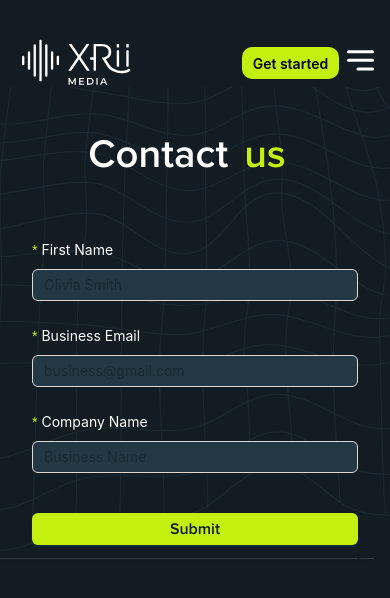
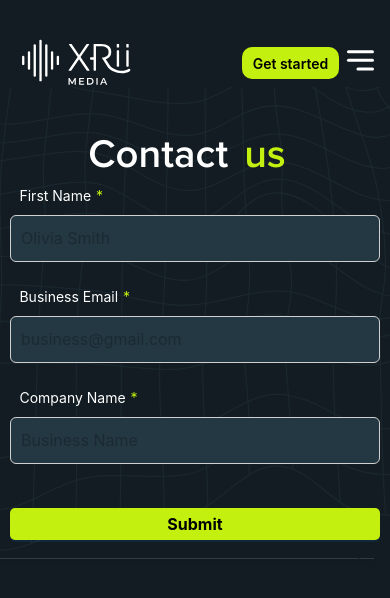
Before and after one commit to olenakorol1708/my-react-app, a React (Vite) app: page /register in a window 390 px wide. Shown: the top 598 px of the page. Built offline with nearby package versions, Linux system fonts and the light colour scheme.

Commit message:
deleted desktop and mobile components for registration form

```diff
--- a/src/Pages/RegisterForm/DesktopForm/DesktopForm.tsx
+++ /dev/null
@@ -1,54 +0,0 @@
-import React, { useState } from 'react';
-import { Form } from 'antd';
-import SubmitButton from '../SubmitButton/SubmitButton';
-import FormField from '../FormField/FormField';
-import '../MobileForm/style.scss';
-
-type LayoutType = Parameters<typeof Form>[0]['layout'];
-
-const DesktopForm: React.FC<{
-  formFields: any[];
-  formData: any;
-  handleInputChange: any;
-  onFinish: any;
-  loading: boolean;
-}> = ({ formFields, formData, handleInputChange, onFinish, loading }) => {
-  const [form] = Form.useForm();
-  const [formLayout, setFormLayout] = useState<LayoutType>('horizontal');
-
-  const onFormLayoutChange = ({ layout }: { layout: LayoutType }) => {
-    setFormLayout(layout);
-  };
-
-  return (
-    <div className="form-desktop">
-      <Form
-        onFinish={onFinish}
-        className="form-container-desktop"
-        layout={formLayout}
-        form={form}
-        initialValues={{ layout: formLayout }}
-        onValuesChange={onFormLayoutChange}
-        style={{ maxWidth: formLayout === 'inline' ? 'none' : 600 }}
-      >
-        {formFields.map(field => (
-          <FormField
-            key={field.name}
-            label={field.label}
-            name={field.name}
-            value={formData[field.name]}
-            handleChange={handleInputChange}
-            placeholder={field.placeholder}
-            rules={field.rules}
-            isMobile={false}
-          />
-        ))}
-        <Form.Item>
-          <SubmitButton loading={loading} />
-        </Form.Item>
-      </Form>
-    </div>
-  );
-};
-
-export default DesktopForm;
--- a/src/Pages/RegisterForm/FormField/FormField.tsx
+++ b/src/Pages/RegisterForm/FormField/FormField.tsx
@@ -1,15 +1,28 @@
 import React from 'react';
 import { Form, Input } from 'antd';
 
-const FormField: React.FC<{
+type FormFieldProps = {
   label: string;
-  name: string;
+  name: 'firstName' | 'businessEmail' | 'companyName';
   value: any;
-  handleChange: (e: React.ChangeEvent<HTMLInputElement>, field: string) => void;
+  handleChange: (
+    e: React.ChangeEvent<HTMLInputElement>,
+    field: 'firstName' | 'businessEmail' | 'companyName'
+  ) => void;
   placeholder: string;
   rules: any[];
   isMobile: boolean;
-}> = ({ label, name, value, handleChange, placeholder, rules, isMobile }) => (
+};
+
+const FormField: React.FC<FormFieldProps> = ({
+  label,
+  name,
+  value,
+  handleChange,
+  placeholder,
+  rules,
+  isMobile,
+}) => (
   <Form.Item
     label={label}
     name={name}
@@ -24,7 +37,7 @@ const FormField: React.FC<{
       value={value}
       onChange={e => handleChange(e, name)}
       placeholder={placeholder}
-      style={{ width: '100%', backgroundColor: '#243843', color: 'white' }}
+      className="form-input"
     />
   </Form.Item>
 );
--- a/src/Pages/RegisterForm/FormField/style.scss
+++ b/src/Pages/RegisterForm/FormField/style.scss
@@ -3,7 +3,7 @@
   align-items: center;
 }
 
-.ant-form-item-label > label {
+.ant-form-item-label>label {
   width: 150px;
   text-align: right;
   margin-right: 20px;
@@ -14,4 +14,6 @@
   padding: 10px;
   font-size: 16px;
   width: 100%;
+  background-color: #243843;
+  color: $primary-color;
 }
--- a/src/Pages/RegisterForm/MobileForm/MobileForm.tsx
+++ /dev/null
@@ -1,42 +0,0 @@
-import React from 'react';
-import { Form } from 'antd';
-import FormField from '../FormField/FormField';
-import SubmitButton from '../SubmitButton/SubmitButton';
-import '../registerForm.scss';
-import './style.scss';
-
-const MobileForm: React.FC<{
-  formFields: any[];
-  formData: any;
-  handleInputChange: any;
-  onFinish: any;
-  loading: boolean;
-}> = ({ formFields, formData, handleInputChange, onFinish, loading }) => {
-  return (
-    <>
-      <Form
-        className="form-container"
-        name="form_item_path"
-        layout="vertical"
-        onFinish={onFinish}
-      >
-        {formFields.map(field => (
-          <FormField
-            key={field.name}
-            label={field.label}
-            name={field.name}
-            value={formData[field.name]}
-            handleChange={handleInputChange}
-            placeholder={field.placeholder}
-            rules={field.rules}
-            isMobile={true}
-          />
-        ))}
-
-        <SubmitButton loading={loading} />
-      </Form>
-    </>
-  );
-};
-
-export default MobileForm;
--- a/src/Pages/RegisterForm/MobileForm/style.scss
+++ /dev/null
@@ -1,57 +0,0 @@
-.blur-background {
-  filter: blur(5px);
-  transition: filter 0.3s ease;
-}
-
-.form {
-  margin-top: -40px;
-  position: relative;
-
-  .ant-form {
-    padding: 2rem !important;
-    margin: 0 auto;
-    position: relative;
-    @media only screen and (min-width: 768px) {
-      background-color: #18262e !important;
-
-      border-radius: 10px;
-      box-shadow: 0 4px 8px rgba(0, 0, 0, 0.2);
-    }
-
-    .ant-form-item-label > label {
-      color: white;
-    }
-
-    .ant-form-item-required::before {
-      content: '*';
-      color: $secondary-color !important;
-    }
-
-    button {
-      background-color: $secondary-color !important;
-      color: $background-color;
-      font-size: 16px;
-      font-family: $main-font;
-      font-weight: bold;
-      margin-top: 1rem;
-    }
-    .form-container .ant-input-outlined {
-      background-color: #243843 !important;
-      color: white !important;
-      border: 1px solid #d1d0d0 !important;
-
-      &:focus,
-      &:focus-within {
-        background-color: #243843 !important;
-        color: white !important;
-        border-color: #d1d0d0 !important;
-      }
-    }
-    .input-warning {
-      color: red;
-      font-size: 14px;
-      margin-top: 1rem;
-      font-weight: bold;
-    }
-  }
-}
--- a/src/Pages/RegisterForm/ModalWindow/ModalWindow.tsx
+++ b/src/Pages/RegisterForm/ModalWindow/ModalWindow.tsx
@@ -23,7 +23,7 @@ interface ModalWindowProps {
 const ModalWindow: React.FC<ModalWindowProps> = ({
   isModalVisible,
   handleModalClose,
-  isSuccessful = null,
+  isSuccessful,
 }) => {
   const navigate = useNavigate();
 
--- a/src/Pages/RegisterForm/RegisterForm.tsx
+++ b/src/Pages/RegisterForm/RegisterForm.tsx
@@ -1,77 +1,60 @@
 import React, { useEffect, useState } from 'react';
-import DesktopForm from './DesktopForm/DesktopForm';
-import MobileForm from './MobileForm/MobileForm';
+import { Form } from 'antd';
+import FormField from '../RegisterForm/FormField/FormField';
+import SubmitButton from '../RegisterForm/SubmitButton/SubmitButton';
 import ModalWindow from './ModalWindow/ModalWindow';
 import './registerForm.scss';
-import './MobileForm/style.scss';
 
 const RegisterForm: React.FC = () => {
-  const [isMobile, setIsMobile] = useState(false);
+  const [isMobile, setIsMobile] = useState(window.innerWidth <= 768);
   const [formData, setFormData] = useState({
     firstName: '',
     businessEmail: '',
     companyName: '',
   });
+  const [loading, setLoading] = useState(false);
   const [isModalVisible, setIsModalVisible] = useState(false);
   const [isSuccessful, setIsSuccessful] = useState<boolean | null>(null);
 
-  const [loading, setLoading] = useState(false);
+  type FormFieldKey = keyof typeof formData;
 
-  const formFields = [
+  const formFields: {
+    label: string;
+    name: FormFieldKey;
+    placeholder: string;
+    rules: { required: boolean; message: string }[];
+  }[] = [
     {
       label: 'First Name',
       name: 'firstName',
       placeholder: 'Olivia Smith',
-      rules: [
-        { required: true, message: 'Please input your name!' },
-        { min: 3, message: 'Name must be at least 3 characters long' },
-      ],
+      rules: [{ required: true, message: 'Please input your name!' }],
     },
     {
       label: 'Business Email',
       name: 'businessEmail',
       placeholder: 'business@gmail.com',
-      rules: [
-        { required: true, message: 'Please input your email!' },
-        { type: 'email', message: 'The input is not valid E-mail!' },
-      ],
+      rules: [{ required: true, message: 'Please input your email!' }],
     },
     {
       label: 'Company Name',
       name: 'companyName',
       placeholder: 'Business Name',
-      rules: [
-        { required: true, message: 'Please input your company name!' },
-        { min: 3, message: 'Company name must be at least 3 characters long' },
-      ],
+      rules: [{ required: true, message: 'Please input your company name!' }],
     },
   ];
 
   useEffect(() => {
-    const handleResize = () => {
-      setIsMobile(window.innerWidth <= 768);
-    };
-
+    const handleResize = () => setIsMobile(window.innerWidth <= 768);
     window.addEventListener('resize', handleResize);
-    handleResize();
-
     return () => window.removeEventListener('resize', handleResize);
   }, []);
 
   const handleInputChange = (
-    event: React.ChangeEvent<HTMLInputElement>,
-    field: string
+    e: React.ChangeEvent<HTMLInputElement>,
+    field: FormFieldKey
   ) => {
-    const { value } = event.target;
-    setFormData(prevData => ({
-      ...prevData,
-      [field]: value,
-    }));
-  };
-
-  const handleModalClose = () => {
-    setIsSuccessful(null);
-    setIsModalVisible(false);
+    setFormData(prevData => ({ ...prevData, [field]: e.target.value }));
   };
 
   const onFinish = async (values: any) => {
@@ -84,31 +67,36 @@ const RegisterForm: React.FC = () => {
     setIsModalVisible(true);
   };
 
+  const handleModalClose = () => {
+    setIsModalVisible(false);
+    setIsSuccessful(null);
+  };
   return (
-    <div className="register_page">
-      <div className={`form ${isModalVisible ? 'blur-background' : ''}`}>
-        <div className="contact_us">
-          <span className="contact_us_text">Contact</span>
-          <span className="contact_us_text">us</span>
+    <div className={`register-page ${isModalVisible ? 'blur-background' : ''}`}>
+      <div className="register-page__contact-us">
+        <span className="register-page__contact-us-text">Contact</span>
+        <span className="register-page__contact-us-text">us</span>
       </div>
-        {isMobile ? (
-          <MobileForm
-            formData={formData}
-            handleInputChange={handleInputChange}
+      <Form
+        className={`form-container ${isMobile ? 'form-mobile' : 'form-desktop'}`}
+        name="register_form"
+        layout={isMobile ? 'vertical' : 'horizontal'}
         onFinish={onFinish}
-            formFields={formFields}
-            loading={loading}
+      >
+        {formFields.map(field => (
+          <FormField
+            key={field.name}
+            label={field.label}
+            name={field.name}
+            placeholder={field.placeholder}
+            rules={field.rules}
+            value={formData[field.name]}
+            handleChange={handleInputChange}
+            isMobile={isMobile}
           />
-        ) : (
-          <DesktopForm
-            formData={formData}
-            handleInputChange={handleInputChange}
-            onFinish={onFinish}
-            formFields={formFields}
-            loading={loading}
-          />
-        )}
-
+        ))}
+        <SubmitButton loading={loading} />
+      </Form>
       <ModalWindow
         isModalVisible={isModalVisible}
         isSuccessful={isSuccessful}
@@ -116,7 +104,6 @@ const RegisterForm: React.FC = () => {
         formFields={formFields}
       />
     </div>
-    </div>
   );
 };
 
--- a/src/Pages/RegisterForm/registerForm.scss
+++ b/src/Pages/RegisterForm/registerForm.scss
@@ -1,10 +1,15 @@
-.register_page {
+.register-page {
   margin-top: -40px;
-  background-image: url('.././../images/Homepage/net.svg');
+  background-image: url('../../images/Homepage/net.svg');
   background-position: center;
   background-size: cover;
   height: 55vh;
   position: relative;
+
+  &.blur-background {
+    filter: blur(5px);
+    transition: filter 0.3s ease;
+  }
 
   &::after {
     content: '';
@@ -16,19 +21,183 @@
     margin: -1rem;
     background-image: url('../../images/Homepage/line.svg');
   }
-  .contact_us {
+
+  &__contact-us {
     padding-top: 3rem;
     margin-bottom: 2rem;
 
-    .contact_us_text {
+    &-text {
       font-size: 40px;
       padding-right: 1rem;
       font-weight: bold;
       color: $primary-color;
-    }
 
-    .contact_us_text:last-child {
-      color: $secondary-color;
+      &:last-child {
+        color: $secondary-color;
+      }
     }
   }
 }
+
+.form {
+  position: relative;
+  transition: filter 0.3s ease;
+
+
+  &.blur-background {
+    filter: blur(5px);
+  }
+
+  &-container {
+    margin: 0 auto;
+    padding: 20px;
+
+    &.form-mobile {
+      padding: 10px;
+      width: 100%;
+    }
+
+    &.form-desktop {
+      max-width: 600px;
+      background-color: #18262e;
+      border-radius: 10px;
+      box-shadow: 0 4px 8px rgba(0, 0, 0, 0.2);
+      color: $primary-color !important;
+
+      .ant-form-item-label {
+        color: $primary-color !important;
+
+      }
+
+      .ant-form-item-required {
+        color: $primary-color !important;
+      }
+
+      .ant-form-item-required::before {
+        content: '*';
+        color: transparent !important;
+      }
+
+      .ant-form-item-required::after {
+        content: '*';
+        margin-left: 0.3rem;
+        color: $secondary-color !important;
+      }
+
+      .ant-input {
+        background-color: #243843;
+        border: 1px solid #d1d0d0;
+        color: white;
+        font-size: 16px;
+        padding: 10px;
+        transition: border-color 0.3s;
+        margin: 0.3rem;
+
+        &:focus {
+          background-color: #243843;
+          border-color: #ff6f61;
+        }
+      }
+
+      button {
+        background-color: $secondary-color;
+        color: #000000;
+        font-size: 16px;
+        font-weight: bold;
+        width: 100%;
+        padding: 10px;
+        border: none;
+        border-radius: 5px;
+        margin-top: 20px;
+        cursor: pointer;
+
+        &:hover {
+          background-color: $secondary-color !important;
+        }
+
+        &:disabled {
+          background-color: #ccc;
+          cursor: not-allowed;
+        }
+      }
+
+      .ant-form-item {
+        margin-bottom: 16px;
+      }
+
+      .input-warning {
+        color: red;
+        font-size: 14px;
+        margin-top: 1rem;
+        font-weight: bold;
+      }
+    }
+  }
+}
+
+@media (max-width: 768px) {
+  .form-container.form-mobile {
+    margin-top: -2rem;
+    width: 100%;
+    color: $primary-color !important;
+
+    .ant-form-item-required {
+      color: $primary-color !important;
+    }
+
+
+
+    .ant-form-item-required::before {
+      content: '*';
+      color: transparent !important;
+    }
+
+    .ant-form-item-required::after {
+      content: '*';
+      margin-left: 0.3rem;
+      color: $secondary-color !important;
+
+    }
+
+    .ant-form-item:not(.ant-form-item-horizontal) .ant-form-item-label>label::after {
+      visibility: visible;
+    }
+
+    .ant-input {
+      background-color: #243843;
+      border: 1px solid #d1d0d0;
+      color: white;
+      font-size: 16px;
+      padding: 10px;
+      transition: border-color 0.3s;
+
+
+      &:focus {
+        background-color: #243843;
+        border-color: #ff6f61;
+      }
+    }
+
+    button {
+      background-color: $secondary-color;
+      color: #000000;
+      font-size: 16px;
+      font-weight: bold;
+      width: 100%;
+      padding: 10px;
+      border: none;
+      border-radius: 5px;
+      margin-top: 20px;
+      cursor: pointer;
+
+      &:hover {
+        background-color: $secondary-color !important;
+      }
+
+      &:disabled {
+        background-color: #ccc;
+        cursor: not-allowed;
+      }
+    }
+  }
+}
```
Also changed, not shown: src/Pages/RegisterForm/DesktopForm/desktop.scss (deleted, +0 -27 lines). Lines whose indentation alone changed are shown as unchanged.
